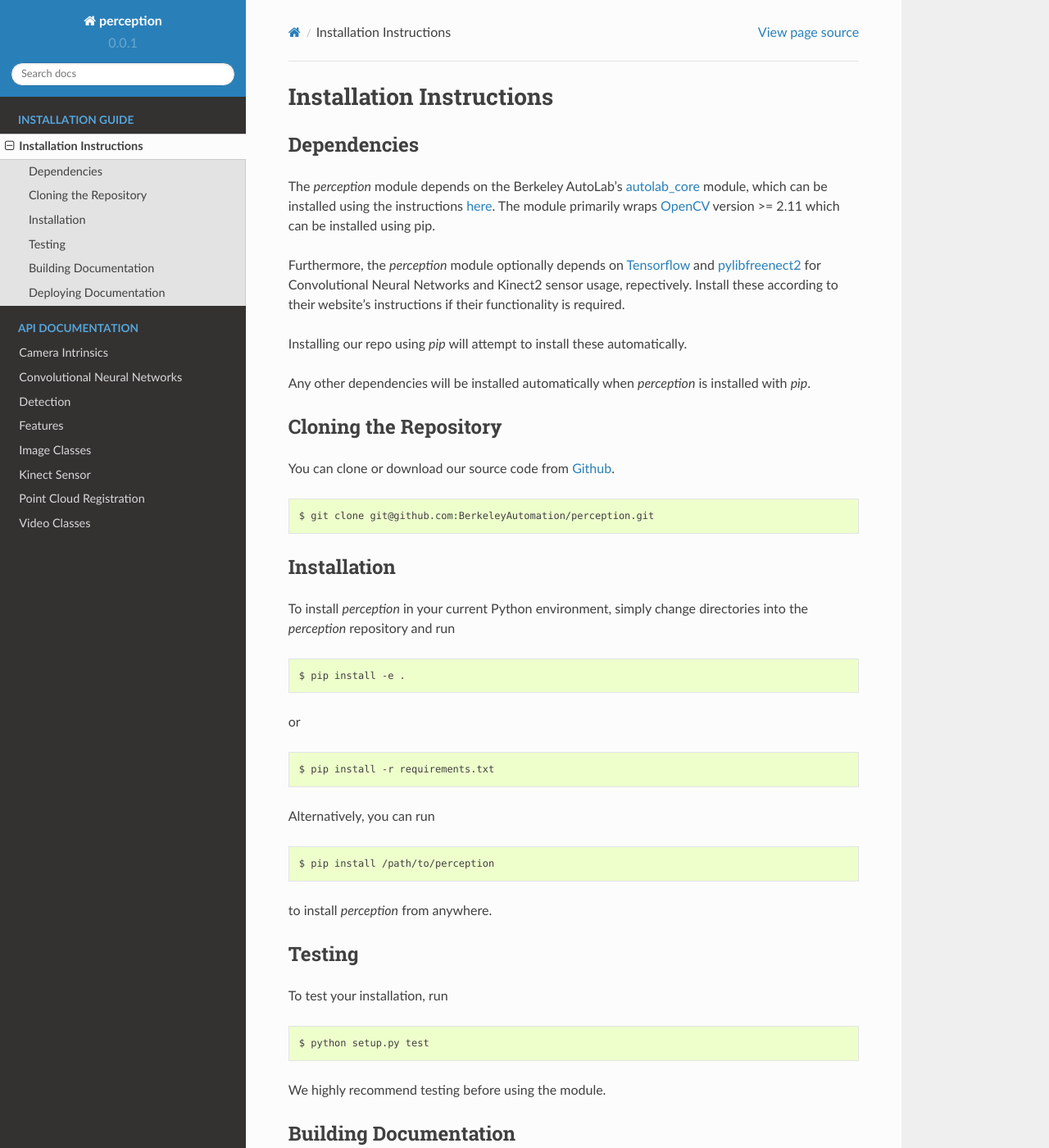
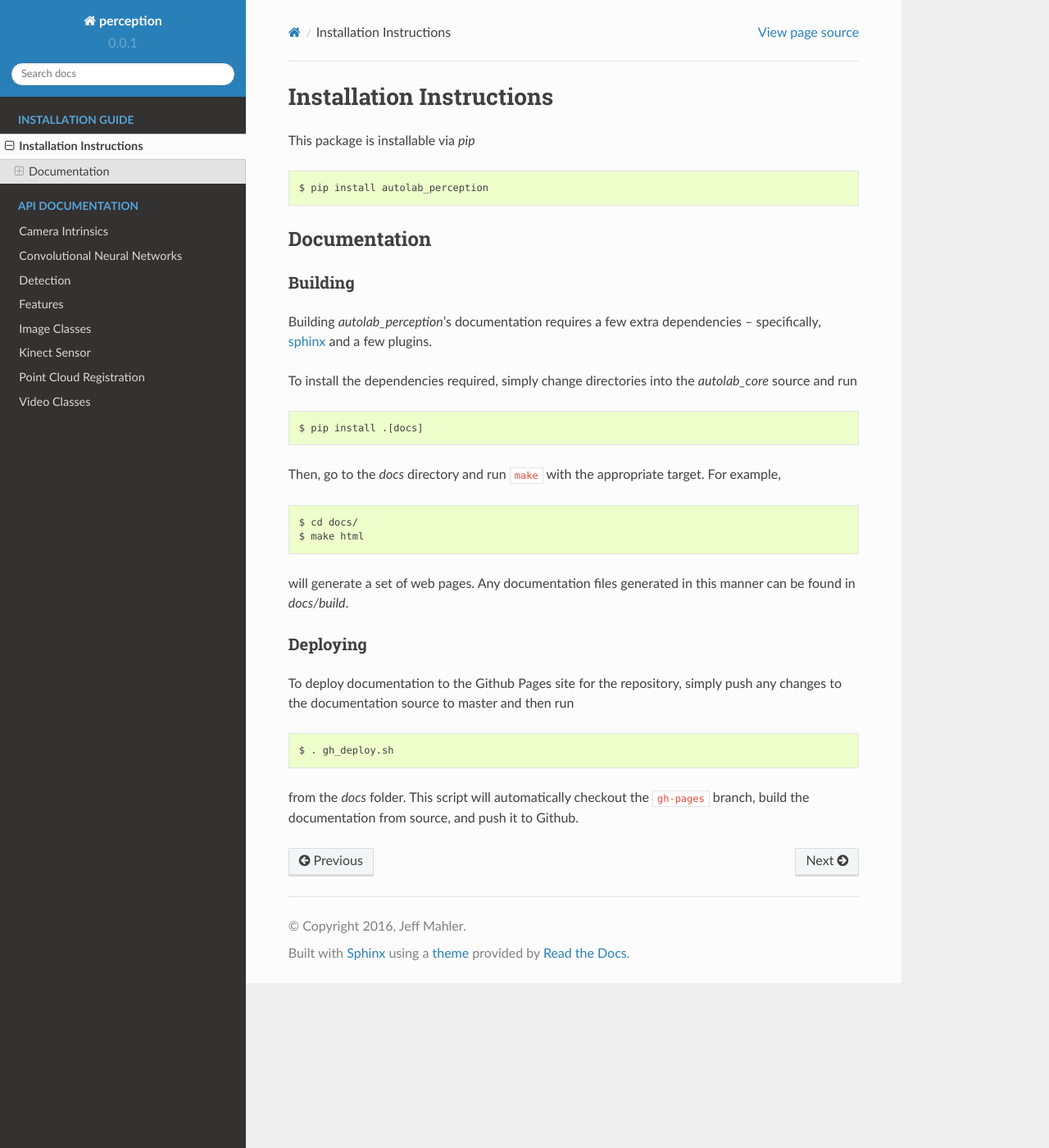
Before and after one commit to BerkeleyAutomation/perception, a Sphinx documentation site: the page built from docs/source/install/install.rst, in a window 1280 px wide and 1400 px high. Shown: the whole window at 82% size. Built offline with Sphinx 7.4.7 and the Read the Docs theme 2.0.0, drawn with Linux system fonts in a browser that asks for light colours; some of the changed text lies outside the part shown.

Commit message:
Fix docs

```diff
--- a/docs/source/api/registration.rst
+++ b/docs/source/api/registration.rst
@@ -1,5 +1,5 @@
 Point Cloud Registration
-======================
+========================
 Classes for point cloud registration.
 
 IterativeRegistrationSolver
--- a/docs/source/install/install.rst
+++ b/docs/source/install/install.rst
@@ -1,70 +1,23 @@
 Installation Instructions
 =========================
 
-Dependencies
-~~~~~~~~~~~~
-The `perception` module depends on the Berkeley AutoLab's `autolab_core`_ module,
-which can be installed using the instructions `here`_.
-The module primarily wraps `OpenCV`_ version >= 2.11 which can be installed using pip.
+This package is installable via `pip` ::
 
-Furthermore, the `perception` module optionally depends on `Tensorflow`_ and `pylibfreenect2`_
-for Convolutional Neural Networks and Kinect2 sensor usage, repectively.
-Install these according to their website's instructions if their functionality is required.
+    $ pip install autolab_perception
 
-Installing our repo using `pip` will attempt to install these automatically.
+Documentation
+~~~~~~~~~~~~~
 
-.. _here: https://BerkeleyAutomation.github.io/autolab_core
-.. _autolab_core: https://github.com/BerkeleyAutomation/autolab_core
-.. _OpenCV: https://pypi.python.org/pypi/opencv-python
-.. _Tensorflow: http://tflearn.org/installation/
-.. _pylibfreenect2: http://r9y9.github.io/pylibfreenect2/installation.html
-
-Any other dependencies will be installed automatically when `perception` is
-installed with `pip`.
-
-Cloning the Repository
-~~~~~~~~~~~~~~~~~~~~~~
-You can clone or download our source code from `Github`_. ::
-
-    $ git clone git@github.com:BerkeleyAutomation/perception.git
-
-.. _Github: https://github.com/BerkeleyAutomation/perception
-
-Installation
-~~~~~~~~~~~~
-To install `perception` in your current Python environment, simply
-change directories into the `perception` repository and run ::
-
-    $ pip install -e .
-
-or ::
-
-    $ pip install -r requirements.txt
-
-Alternatively, you can run ::
-
-    $ pip install /path/to/perception
-
-to install `perception` from anywhere.
-
-Testing
-~~~~~~~
-To test your installation, run ::
-
-    $ python setup.py test
-
-We highly recommend testing before using the module.
-
-Building Documentation
-~~~~~~~~~~~~~~~~~~~~~~
-Building `perception`'s documentation requires a few extra dependencies --
+Building
+""""""""
+Building `autolab_perception`'s documentation requires a few extra dependencies --
 specifically, `sphinx`_ and a few plugins.
 
 .. _sphinx: http://www.sphinx-doc.org/en/1.4.8/
 
-To install the dependencies required, simply run ::
+To install the dependencies required, simply change directories into the `autolab_core` source and run ::
 
-    $ pip install -r docs_requirements.txt
+    $ pip install .[docs]
 
 Then, go to the `docs` directory and run ``make`` with the appropriate target.
 For example, ::
@@ -75,8 +28,8 @@ For example, ::
 will generate a set of web pages. Any documentation files
 generated in this manner can be found in `docs/build`.
 
-Deploying Documentation
-~~~~~~~~~~~~~~~~~~~~~~~
+Deploying
+"""""""""
 To deploy documentation to the Github Pages site for the repository,
 simply push any changes to the documentation source to master
 and then run ::
```
Also changed, not shown: 2 other files.
